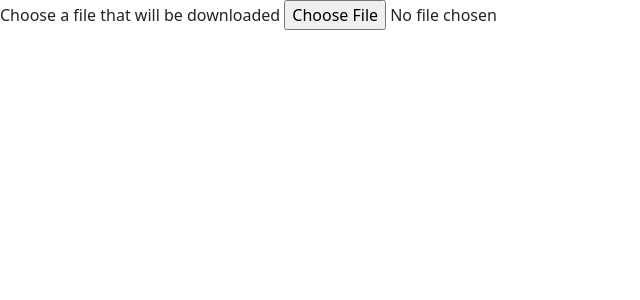
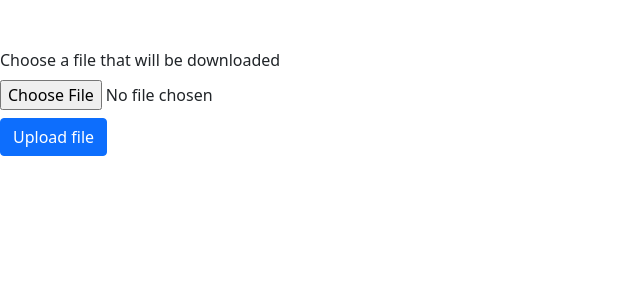
Before and after one commit to Glooshak/file_storage, a Django app: page /browser_api/uploading/ in a window 1280 px wide. Shown: the part 56-356 px from the top of the page, without its empty margins (0-640 px from the left). Run offline with Django 3.2, Linux system fonts and the light colour scheme.

Commit message:
Decorated an uploading form.

```diff
--- a/files_manager/templates/files_manager/uploading_file.html
+++ b/files_manager/templates/files_manager/uploading_file.html
@@ -6,9 +6,14 @@
 
 {% block content %}
     <form>
-        <div class="form-group">
+        <div class="form-group mt-5">
             <label for="exampleFormControlFile1">Choose a file that will be downloaded</label>
+        </div>
+        <div class="form-group mt-2">
             <input type="file" class="form-control-file" id="exampleFormControlFile1">
+        </div>
+        <div class="form-group mt-2">
+            <button type="submit" class="btn btn-primary mb-2">Upload file</button>
         </div>
     </form>
 {% endblock %}
```
